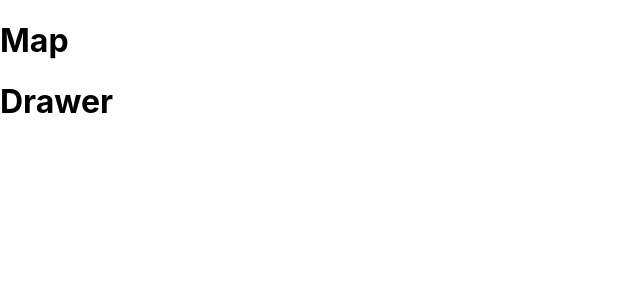
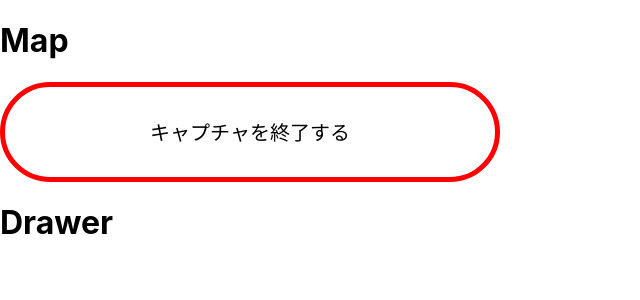
Before and after one commit to asahi1199/mobility-adventure, a React (Create React App) app in the folder app/: page /ride in a window 1280 px wide. Shown: the top 300 px of the page, without its empty margins (0-640 px from the left). Built offline with nearby package versions, Linux system fonts and the light colour scheme.

Commit message:
update components2

```diff
--- a/app/src/left_component/Map/index.tsx
+++ b/app/src/left_component/Map/index.tsx
@@ -1,9 +1,13 @@
 import React from "react";
+import CaptureButton from "../../left_component/components/CaptureButton";
+import DuringCapture from "../../left_component/components/DuringCapture";
+import FinishCapture from "../../left_component/components/FinishCapture"
 
 const Map = () => {
   return (
     <div>
       <h1>Map</h1>
+      <FinishCapture />
     </div>
   );
 };
--- a/app/src/left_component/components/CaptureButton.css
+++ b/app/src/left_component/components/CaptureButton/index.css
@@ -2,7 +2,7 @@
     background-color: white;
     /* 内部の背景色を白に設定 */
     width: 500px;
-    height: 200px;
+    height: 100px;
     border-radius: 150px;
     /* 角を丸くする */
     border: 5px solid yellow;
--- /dev/null
+++ b/app/src/left_component/components/FinishCapture/index.css
@@ -0,0 +1,22 @@
+.container {
+    background-color: white;
+    /* 内部の背景色を白に設定 */
+    width: 500px;
+    height: 100px;
+    border-radius: 150px;
+    /* 角を丸くする */
+    border: 5px solid red;
+    /* 外枠を黄色、太さを5pxに設定 */
+    font-size: 20px;
+    /* 文字サイズを調整 */
+    cursor: pointer;
+    /* ボタンにポインタカーソルを表示 */
+    display: flex;
+    /* コンテンツを中央に配置するための設定 */
+    align-items: center;
+    /* 垂直方向の中央寄せ */
+    justify-content: center;
+    /* 水平方向の中央寄せ */
+    text-align: center;
+    /* テキストを中央に配置 */
+}
--- /dev/null
+++ b/app/src/left_component/components/FinishCapture/index.tsx
@@ -0,0 +1,18 @@
+import React from 'react';
+import './index.css'; // ボタンのスタイルを定義するCSSファイル
+
+// コンポーネント定義
+const FinishCapture: React.FC = () => {
+  // ボタンがクリックされたときに呼び出される関数
+  const handleClick = (): void => {
+    window.location.href = 'https://qiita.com/Hashimoto-Noriaki/items/95d9fe027d169ce74218'; // リダイレクト先のURLを指定
+  };
+
+  return (
+    <button className="container" onClick={handleClick}>
+      キャプチャを終了する
+    </button>
+  );
+};
+
+export default FinishCapture;
```
Also changed, not shown: app/src/left_component/components/CaptureButton/index.tsx (renamed from app/src/left_component/components/captureButton.tsx, +4 -4 lines).
